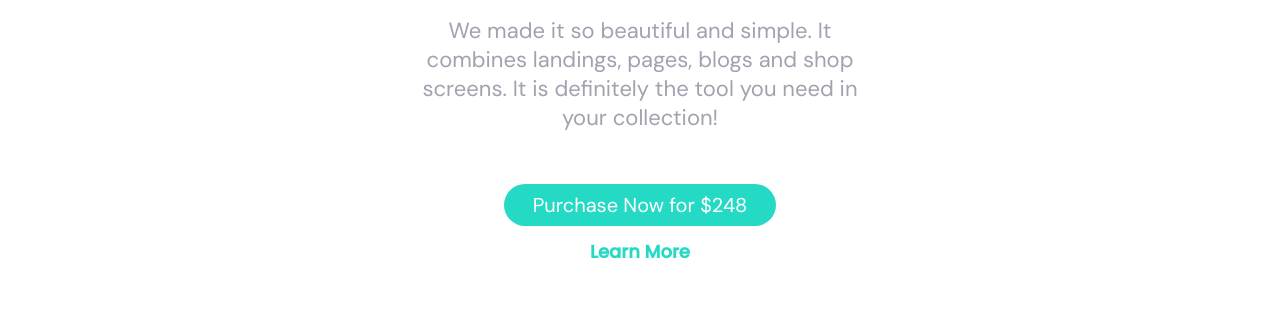
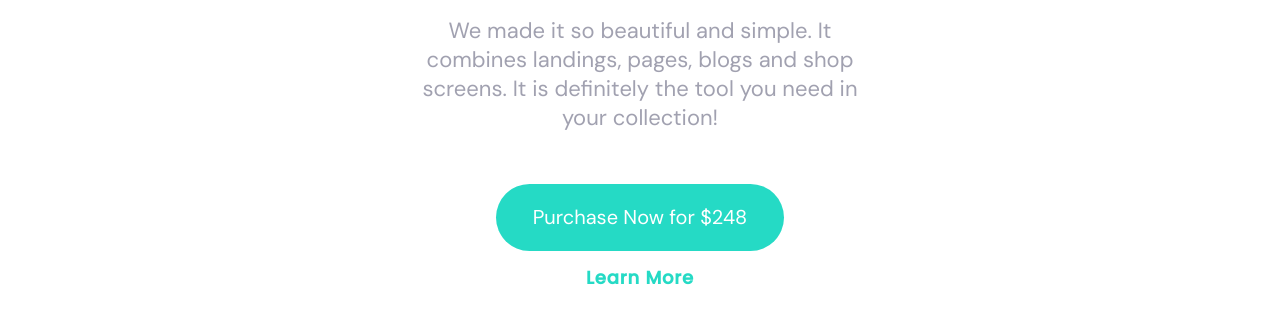
Before and after one commit to kineticstorytelling/Figma-Front-End-Practice-1, a plain HTML site: page index.html in a window 1280 px wide. Shown: the part 274-598 px from the top of the page. Drawn offline with Linux system fonts and the light colour scheme.

Commit message:
"add btn"

```diff
--- a/index.html
+++ b/index.html
@@ -24,7 +24,7 @@
     <div class="hero">
         <h1>Startup Framework</h1>
         <p>We made it so beautiful and simple. It combines landings, pages, blogs and shop screens. It is definitely the tool you need in your collection!</p>
-        <button class="ldng_pg_btn"> Purchase Now for $248</button>
+        <button class="pg_btn"> Purchase Now for $248</button>
         <h4>Learn More</h4>
     </div>
 </body>
--- a/styles.css
+++ b/styles.css
@@ -110,13 +110,18 @@ h1{
     font-size: 1.375rem;
 }
 
-.ldng_pg_btn{
-    padding: .5rem 1.8rem .5rem 1.8rem;
+.pg_btn{
+    padding: 1.3rem 2.3rem 1.3rem 2.3rem;
     color: white;
     font-size: 20px;
     background-color: var(--clr-secondary);
     border: none;
     border-radius: 100px;
+    cursor: pointer;
+}
+.pg_btn:hover{
+    background-color: var(--clr-tertiary);
+    transition: all 0.2s ease-in-out;
 }
 
 h4{
@@ -124,4 +129,5 @@ h4{
     padding: 1%;
     font-family: 'Poppins', sans-serif;
     font-size: 1.125rem;
+    letter-spacing: .05rem;
 }
```
